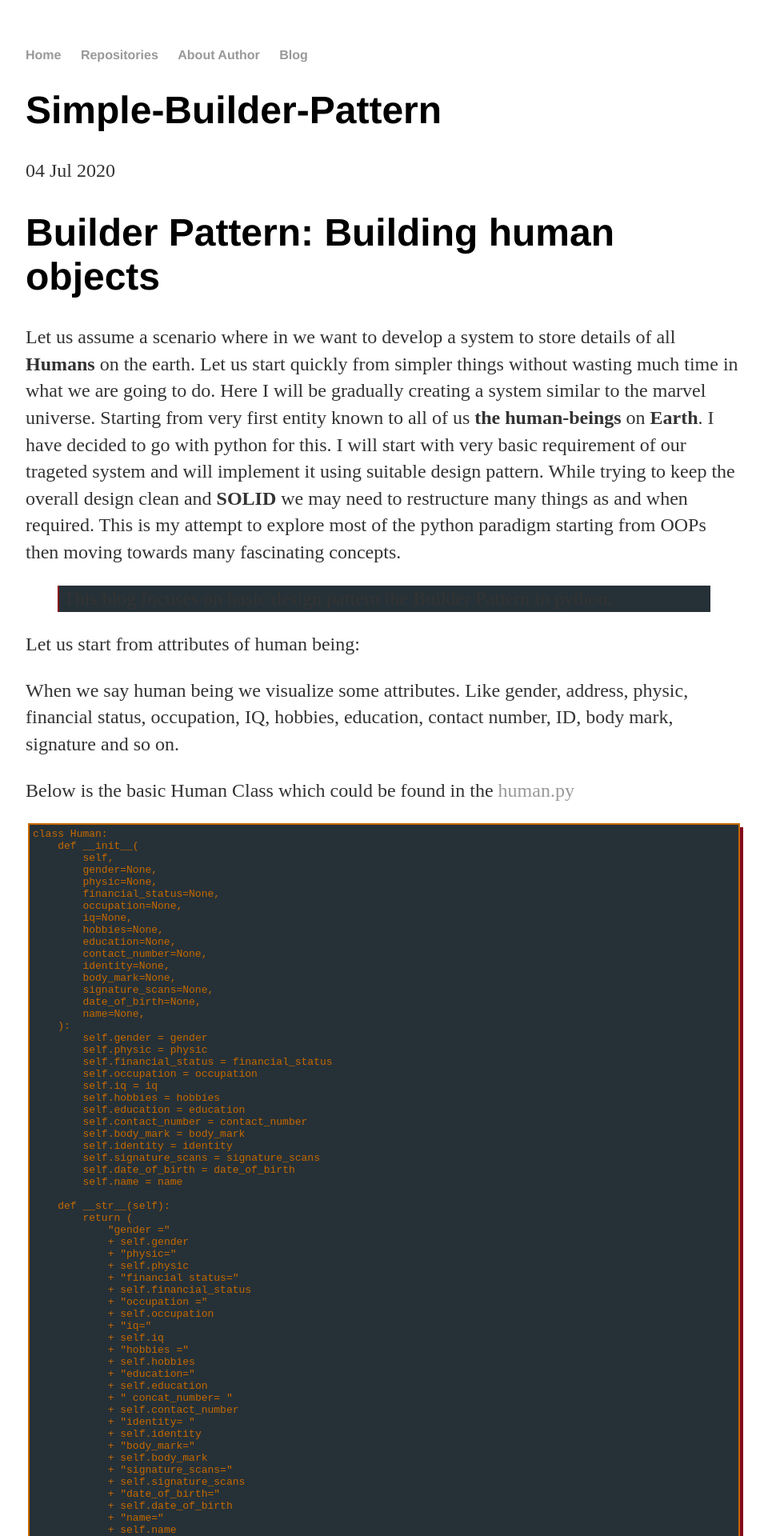
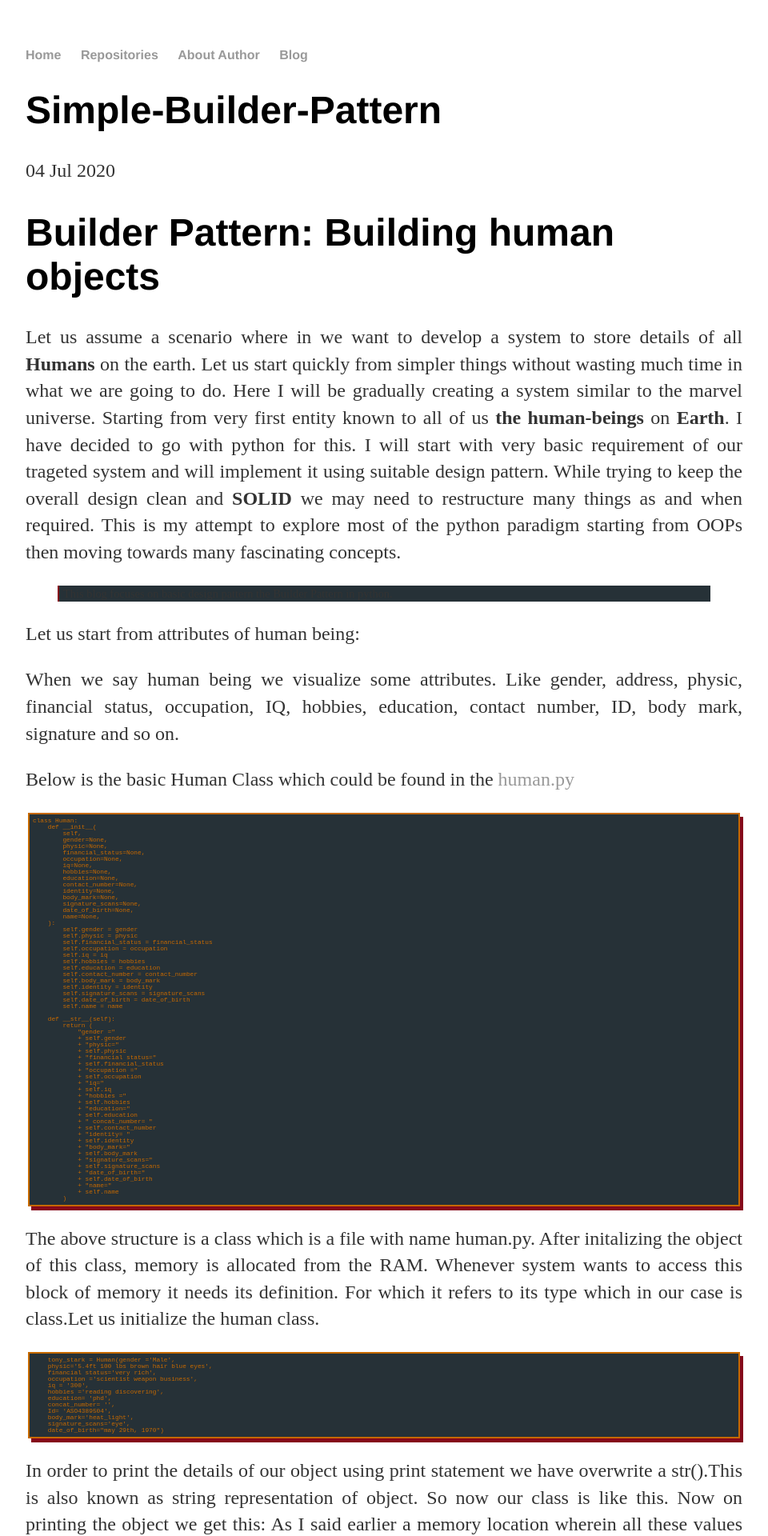
Before and after one commit to devchait/devchait.github.io, a Jekyll site: the page built from docs/_posts/2020-07-04-builder-pattern.md, in a window 1280 px wide. Shown: the top 1920 px of the page at 80% size, without its empty margins (160-1120 px from the left). Built offline with Jekyll 4.4.1, drawn with Linux system fonts in a browser that asks for light colours; comment, search, counter and statistics services are not loaded.

```diff
--- a/stylesheets/main.css
+++ b/stylesheets/main.css
@@ -1,6 +1,7 @@
 body {
     margin: 60px auto;
     width: 70%;
+
 }
 nav ul, footer ul {
     font-family:'Helvetica', 'Arial', 'Sans-Serif';
@@ -27,6 +28,8 @@
     font-size: 1.5em;
     line-height: 1.4em;
     color: #333;
+    text-align: justify;
+    text-justify: inter-word;
 }
 footer {
     border-top: 1px solid #d5d5d5;
@@ -47,10 +50,12 @@
   padding: 0 0 0 5px;
   border-left: 2px solid #85081b;
   background: #263137;
+  font-size: .6em;
 }
 
 code {
   color: #c66900;
+  font-size: .6em;
   padding: 4px;
   margin: 0 3px;
   display: block;
```
